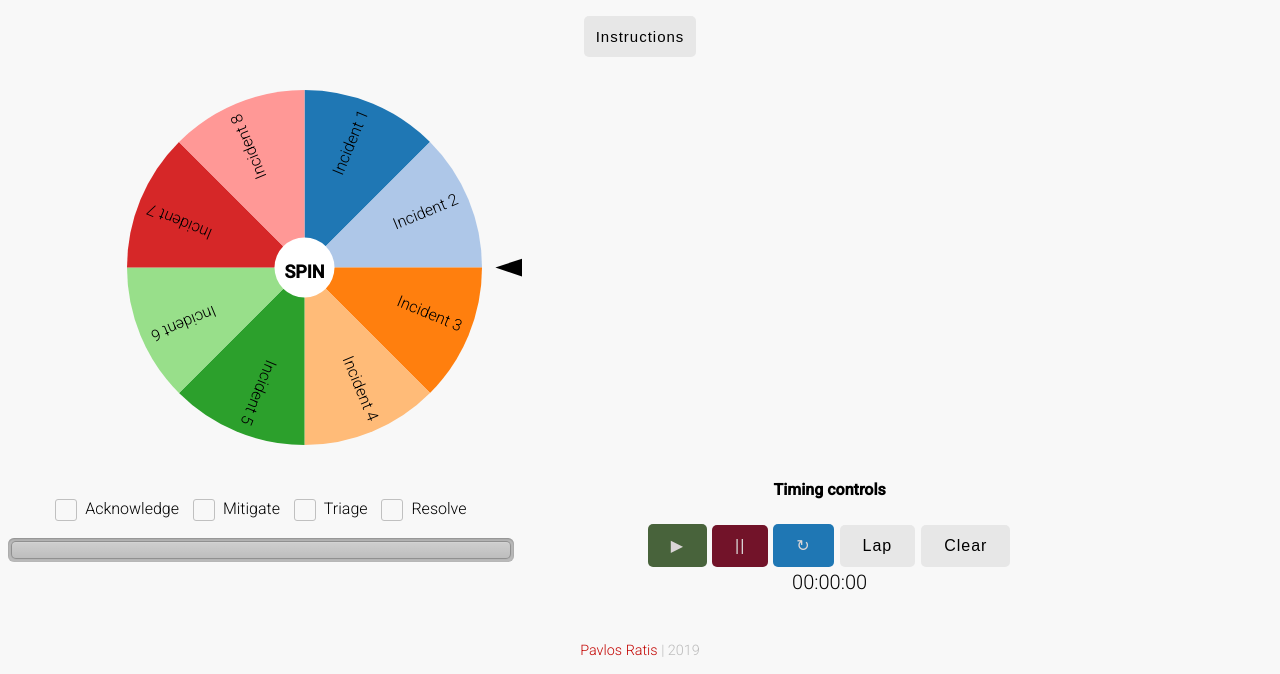
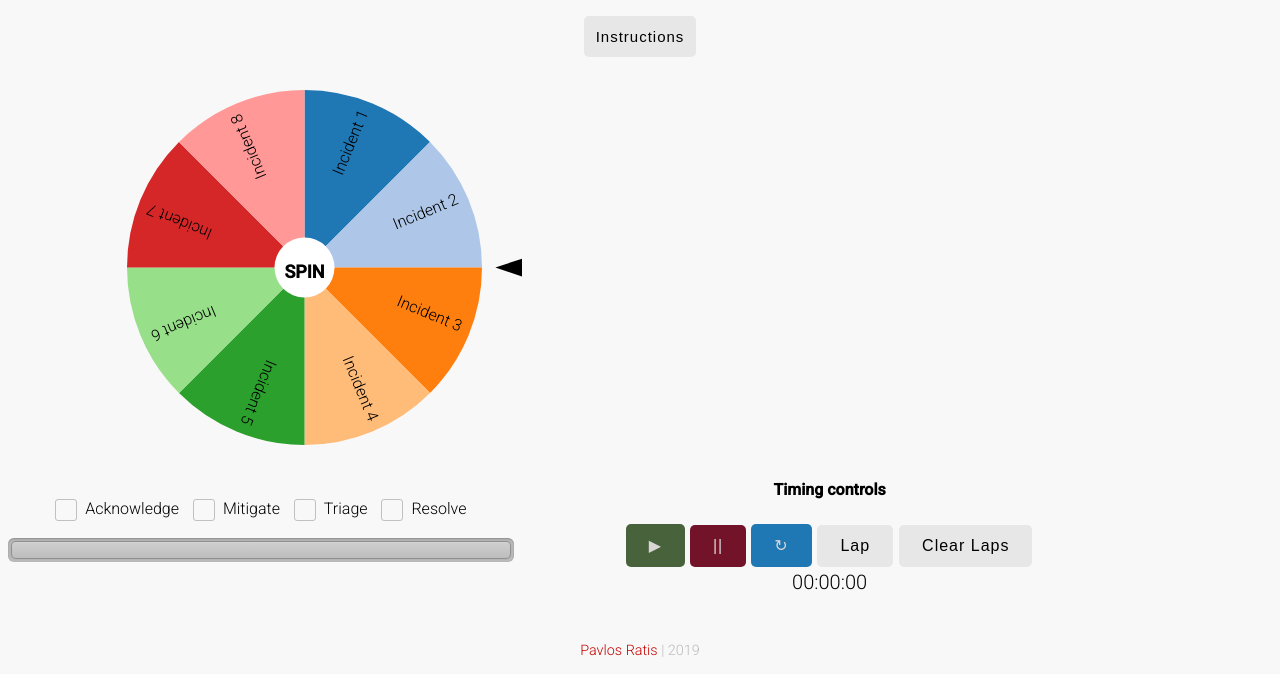
Before and after one commit to dastergon/wheel-of-misfortune, a plain HTML site: page index.html in a window 1280 px wide. Shown: the part 130-804 px from the top of the page. Drawn offline with nearby package versions, Linux system fonts and the light colour scheme.

Commit message:
Improve timing control naming (#20)
Signed-off-by: Daniel González Lopes <danielgonzalezlopes@gmail.com>

```diff
--- a/index.html
+++ b/index.html
@@ -234,7 +234,7 @@
                 class="tooltiptext">Restart</span>
         </div>
         <button class="button" onClick="stopwatch.lap();">Lap</button>
-        <button class="button" onClick="stopwatch.clear();">Clear</button>
+        <button class="button" onClick="stopwatch.clear();">Clear Laps</button>
         <div class="stopwatch"></div>
         <ul class="results"></ul>
         <script src="static/stopwatch.js"></script>
```
